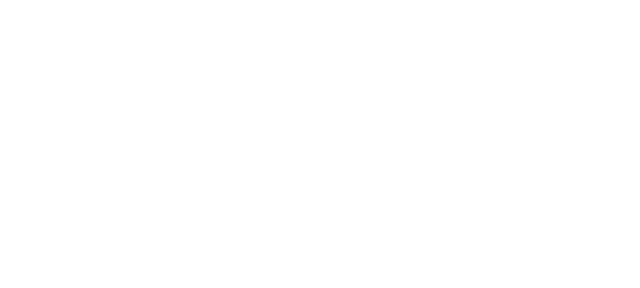
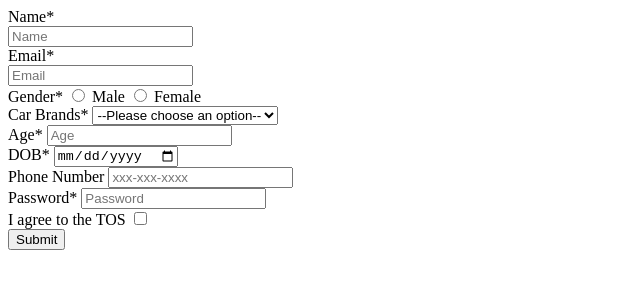
Before and after one commit to acciojob/signup-form-car-Ravi8972, a website: page main.html in a window 1280 px wide. Shown: the whole page, without its empty margins (0-640 px from the left). Drawn offline with Linux system fonts and the light colour scheme.

Commit message:
created a submission

```diff
--- a/main.html
+++ b/main.html
@@ -7,7 +7,71 @@
 </head>
 
 <body>
-	<!-- the entire body must be written by student -->
+<!-- Name*
+Email*
+Gender* (radio buttons)
+Car Brands* (options : [BMW, Audi, Mercedez])
+Age*
+DOB*
+Phone Number
+Password*
+Checkbox*
+submit button  -->
+
+	<form method = "post" action = "file.js" name = "form" id = "form">
+		<div>
+			<label for = "fname"> Name*</label>  <br>
+			<input type = "text" name = "fname" id = "#name"
+				placeholder="Name">
+		</div>
+
+		<div>
+			<label for = "femail"> Email*</label>  <br>
+			<input type = "text" name = "femail" id = "#email"
+				placeholder="Email">
+		</div>
+
+		<div>
+			 <label for="gender">Gender*</label>
+            <input type="radio" value="male" name="gender" id = "#gender_m"> Male
+            <input type="radio" value="female" name="gender" id = "#gender_f"> Female
+		</div>
+
+
+		   <div>
+            <label for="#cars">Car Brands* </label>
+<!-- 			   <input type = "text" name = "#cars" id = "#cars"
+				placeholder="Please choose an option"> -->
+            <select id = "#cars" name="#cars">
+				 <option value="" selected disabled>--Please choose an option--</option>
+                <option value="BMW">BMW</option>
+                <option value="Audi">Audi</option>
+                <option value="Mercedez">Mercedez</option>
+            </select>
+        </div>
+		 <div>
+    <label for="age">Age*</label>
+    <input type="number" id="age" name="age" placeholder="Age" required>
+  </div>
+		 <div>
+    <label for="dob">DOB*</label>
+    <input type="date" id="dob" name="dob" placeholder="DOB" required>
+  </div>
+		<div>
+    <label for="tel">Phone Number</label>
+    <input type="tel" id="tel" name="tel" placeholder="xxx-xxx-xxxx">
+  </div>
+		<div>
+    <label for="password">Password*</label>
+    <input type="password" id="password" name="password" placeholder="Password" required>
+  </div>
+		 <div>
+    <label for="tos">I agree to the TOS</label>
+    <input type="checkbox" id="tos" name="tos">
+  </div>
+  <button type="submit">Submit</button>
+	</form>
+
     <script type="text/javascript" src="./script.js">
 </script>
 
```
